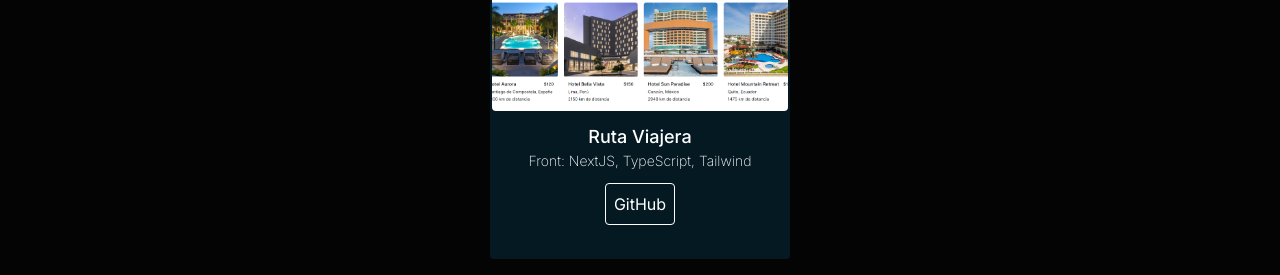
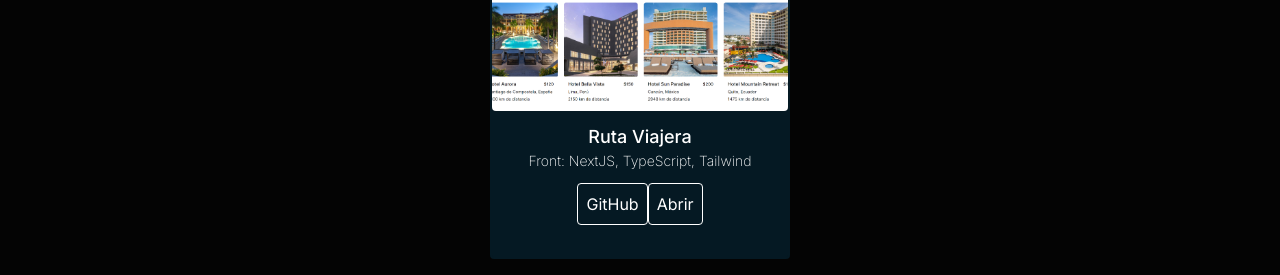
Before and after one commit to estebanrp19/estebanromero, a Next.js app: page / in a window 1280 px wide. Shown: the part 2412-2687 px from the top of the page. Built offline with nearby package versions, Linux system fonts and the light colour scheme.

Commit message:
Se añadio el boton de abrir de ruta viajera

```diff
--- a/src/components/Portfolio/index.tsx
+++ b/src/components/Portfolio/index.tsx
@@ -88,6 +88,14 @@ function Portfolio() {
               GitHub
             </button>
           </a>
+          <a
+            href="https://rutaviajera.vercel.app"
+            target="_blank"
+          >
+            <button className="p-2 border border-white rounded bg-[#051923] text-white hover:bg-white hover:text-[#0582CA]">
+              Abrir
+            </button>
+          </a>
         </div>
       </div>
     </div>
```
